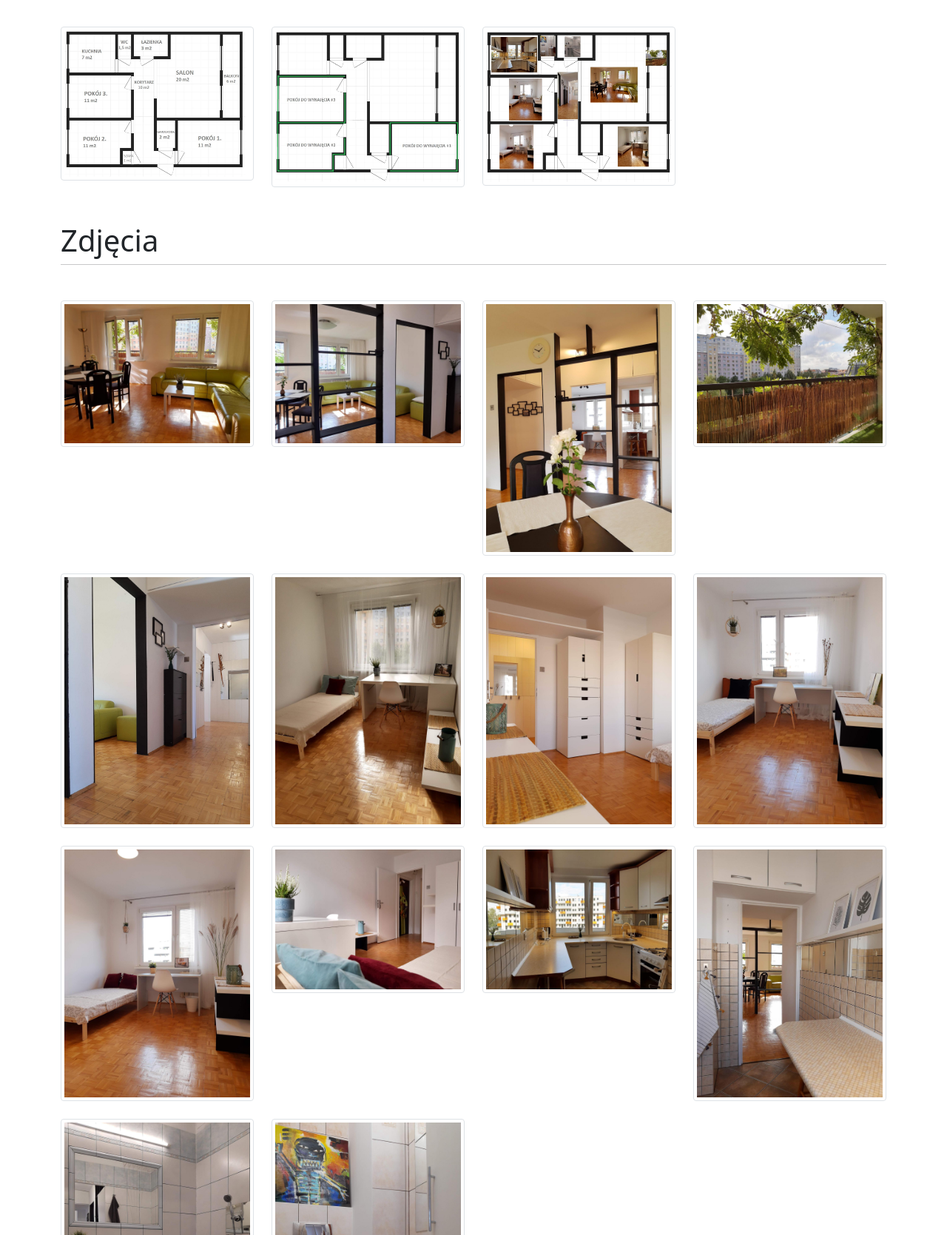
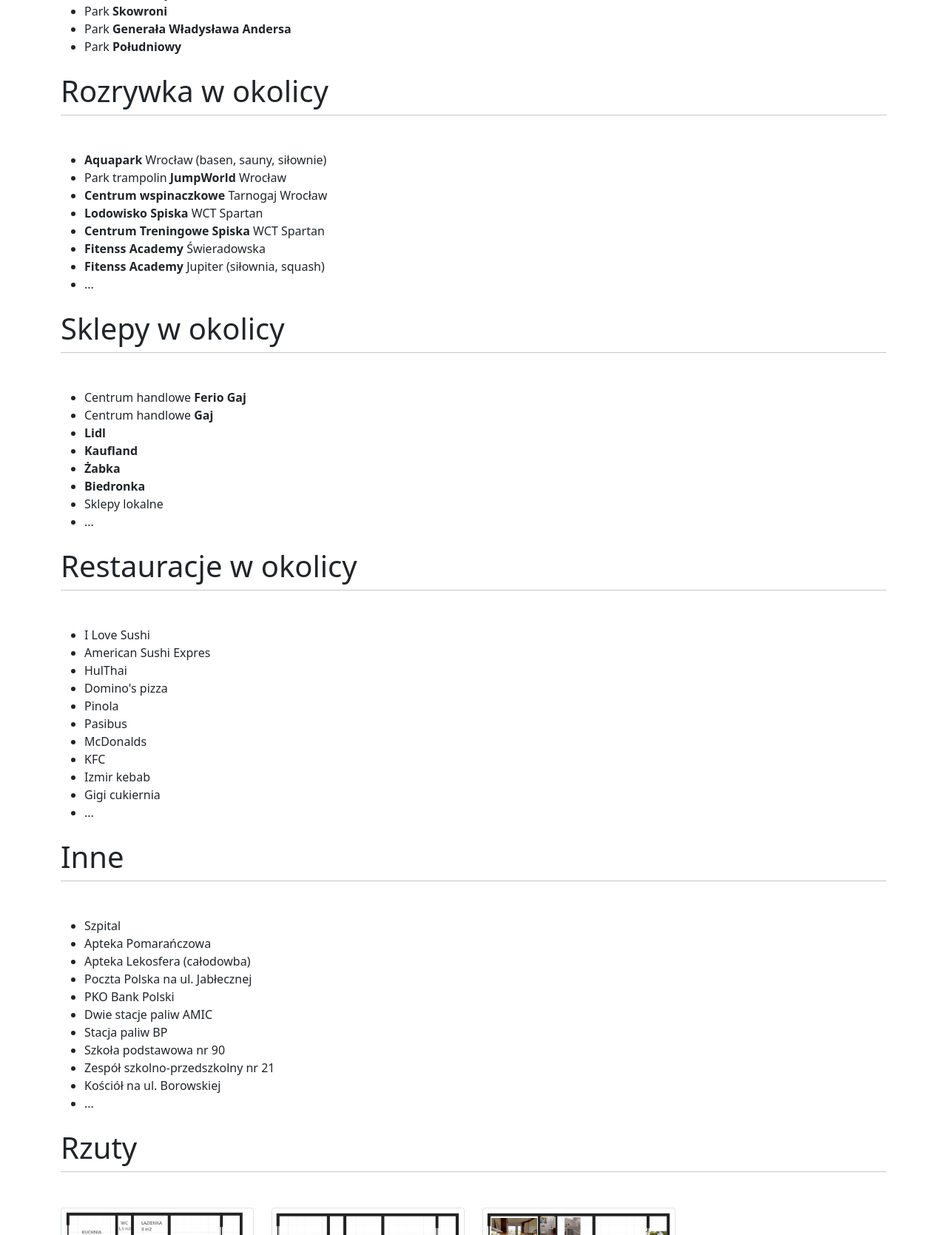
Before and after one commit to bilu/bilu.github.io, a plain HTML site: page index.html in a window 1280 px wide. Shown: the part 1131-2800 px from the top of the page at 74% size. Drawn offline with nearby package versions, Linux system fonts and the light colour scheme.

Commit message:
poprawki opisów

```diff
--- a/index.html
+++ b/index.html
@@ -95,13 +95,89 @@
 <div class="container">
 	<h1 class="fw-light text-center text-lg-start mt-4 mb-0">Komunikacja</h1>
 	<hr class="mt-2 mb-5">
-	<p>Blisko do przystanku komunikacji tramwajowej przy ul. Świeradowskiej (tramwaj 31, 32) oraz autobusowej (liczne przystanki w okolicy, np. przy ul. Borowskiej 112, 113, 136, 145, K, przy Alei
-		<strong>Armii Krajowej</strong> 133, 146).</p>
+	<ul>
+		<li><strong>Autobus 112, 113, 136, 145, K</strong> przy ul. Borowskiej</li>
+		<li><strong>Autobus 133, 146</strong> przy alei Armii Krajowej</li>
+		<li><strong>Tramwaj 31, 32</strong> przy ul. Świeradowskiej</li>
+		<li><strong>Tramwaj 8, 16</strong> przy ul. Bardzkiej</li>
+	</ul>
 </div>
 
 <div class="container">
-	<h1 class="fw-light text-center text-lg-start mt-4 mb-0">W okolicy</h1>
+	<h1 class="fw-light text-center text-lg-start mt-4 mb-0">Parki w okolicy</h1>
 	<hr class="mt-2 mb-5">
+	<ul>
+		<li>Park <strong>Słoneczny</strong></li>
+		<li>Park <strong>Skowroni</strong></li>
+		<li>Park <strong>Generała Władysława Andersa</strong></li>
+		<li>Park <strong>Południowy</strong></li>
+	</ul>
+</div>
+
+<div class="container">
+	<h1 class="fw-light text-center text-lg-start mt-4 mb-0">Rozrywka w okolicy</h1>
+	<hr class="mt-2 mb-5">
+	<ul>
+		<li><strong>Aquapark</strong> Wrocław (basen, sauny, siłownie)</li>
+		<li>Park trampolin <strong>JumpWorld</strong> Wrocław</li>
+		<li><strong>Centrum wspinaczkowe</strong> Tarnogaj Wrocław</li>
+		<li><strong>Lodowisko Spiska</strong> WCT Spartan</li>
+		<li><strong>Centrum Treningowe Spiska</strong> WCT Spartan</li>
+		<li><strong>Fitenss Academy</strong> Świeradowska</li>
+		<li><strong>Fitenss Academy</strong> Jupiter (siłownia, squash)</li>
+		<li>...</li>
+	</ul>
+</div>
+
+<div class="container">
+	<h1 class="fw-light text-center text-lg-start mt-4 mb-0">Sklepy w okolicy</h1>
+	<hr class="mt-2 mb-5">
+	<ul>
+		<li>Centrum handlowe <strong>Ferio Gaj</strong></li>
+		<li>Centrum handlowe <strong>Gaj</strong></li>
+		<li><strong>Lidl</strong></li>
+		<li><strong>Kaufland</strong></li>
+		<li><strong>Żabka</strong></li>
+		<li><strong>Biedronka</strong></li>
+		<li>Sklepy lokalne</li>
+		<li>...</li>
+	</ul>
+</div>
+
+<div class="container">
+	<h1 class="fw-light text-center text-lg-start mt-4 mb-0">Restauracje w okolicy</h1>
+	<hr class="mt-2 mb-5">
+	<ul>
+		<li>I Love Sushi</li>
+		<li>American Sushi Expres</li>
+		<li>HulThai</li>
+		<li>Domino's pizza</li>
+		<li>Pinola</li>
+		<li>Pasibus</li>
+		<li>McDonalds</li>
+		<li>KFC</li>
+		<li>Izmir kebab</li>
+		<li>Gigi cukiernia</li>
+		<li>...</li>
+	</ul>
+</div>
+
+<div class="container">
+	<h1 class="fw-light text-center text-lg-start mt-4 mb-0">Inne</h1>
+	<hr class="mt-2 mb-5">
+	<ul>
+		<li>Szpital</li>
+		<li>Apteka Pomarańczowa</li>
+		<li>Apteka Lekosfera (całodowba)</li>
+		<li>Poczta Polska na ul. Jabłecznej</li>
+		<li>PKO Bank Polski</li>
+		<li>Dwie stacje paliw AMIC</li>
+		<li>Stacja paliw BP</li>
+		<li>Szkoła podstawowa nr 90</li>
+		<li>Zespół szkolno-przedszkolny nr 21</li>
+		<li>Kościół na ul. Borowskiej</li>
+		<li>...</li>
+	</ul>
 </div>
 
 <div class="container">
@@ -216,16 +292,18 @@
 	<h1 class="fw-light text-center text-lg-start mt-4 mb-0">Status pokoi</h1>
 	<hr class="mt-2 mb-5">
 	<p>
-		Pokój #1 <span class="badge rounded-pill bg-danger pill-large" title="Zajęty">Zajęty</span>
+		Pokój #1 <span class="badge rounded-pill bg-danger pill-large" title="Zajęty">Zajęty  (do 2021-12-30)</span>
 	</p>
 	<p>
-		Pokój #2 <span class="badge rounded-pill bg-success pill-large" title="Wolny">Wolny</span>
+		Pokój #2 <span class="badge rounded-pill bg-danger pill-large" title="Zajęty">Zajęty</span>
 	</p>
 	<p>
-		Pokój #3 <span class="badge rounded-pill bg-danger pill-large" title="Zajęty">Zajęty</span>
+		Pokój #3 <span class="badge rounded-pill bg-danger pill-large" title="Zajęty">Zajęty (do 2021-12-30)</span>
 	</p>
+<!--		Pokój #? <span class="badge rounded-pill bg-danger pill-large" title="Zajęty">Zajęty</span>-->
+<!--		Pokój #? <span class="badge rounded-pill bg-success pill-large" title="Wolny">Wolny</span>-->
 	<p>
-		<small class="text-muted">Ostatnia aktualizacja: 2021-09-03</small>
+		<small class="text-muted">Ostatnia aktualizacja: 2021-11-28</small>
 	</p>
 </div>
 <div class="container">
```
